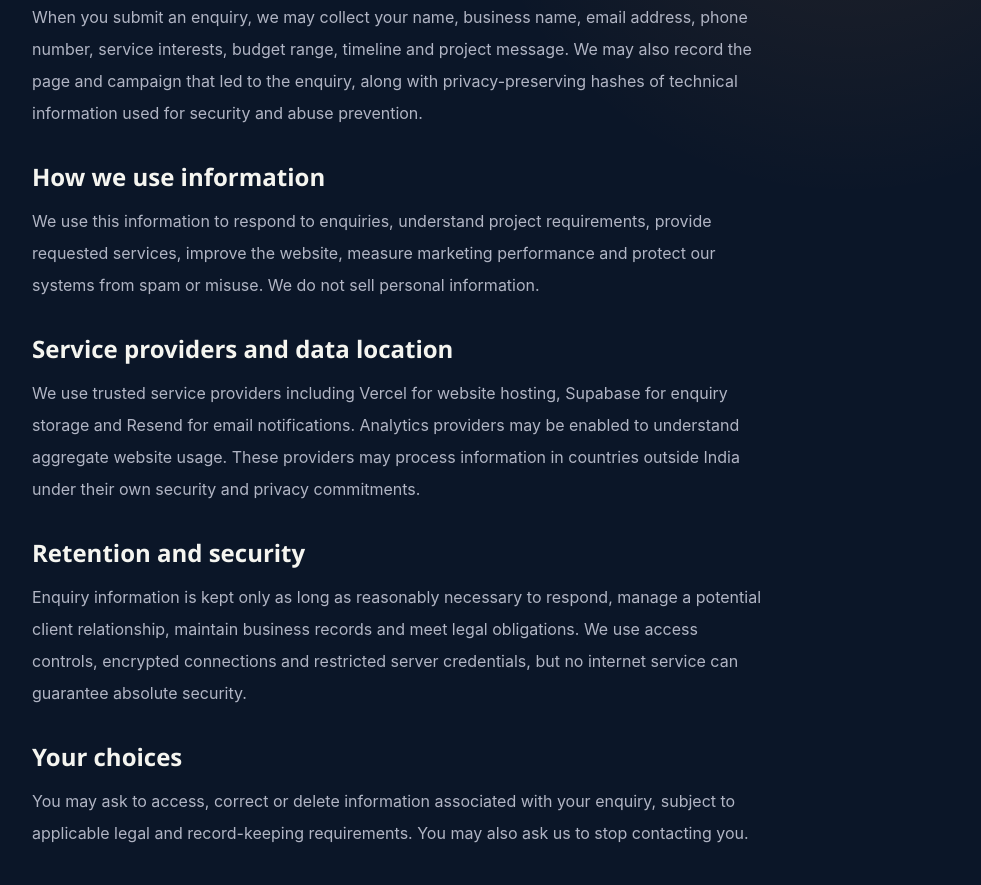
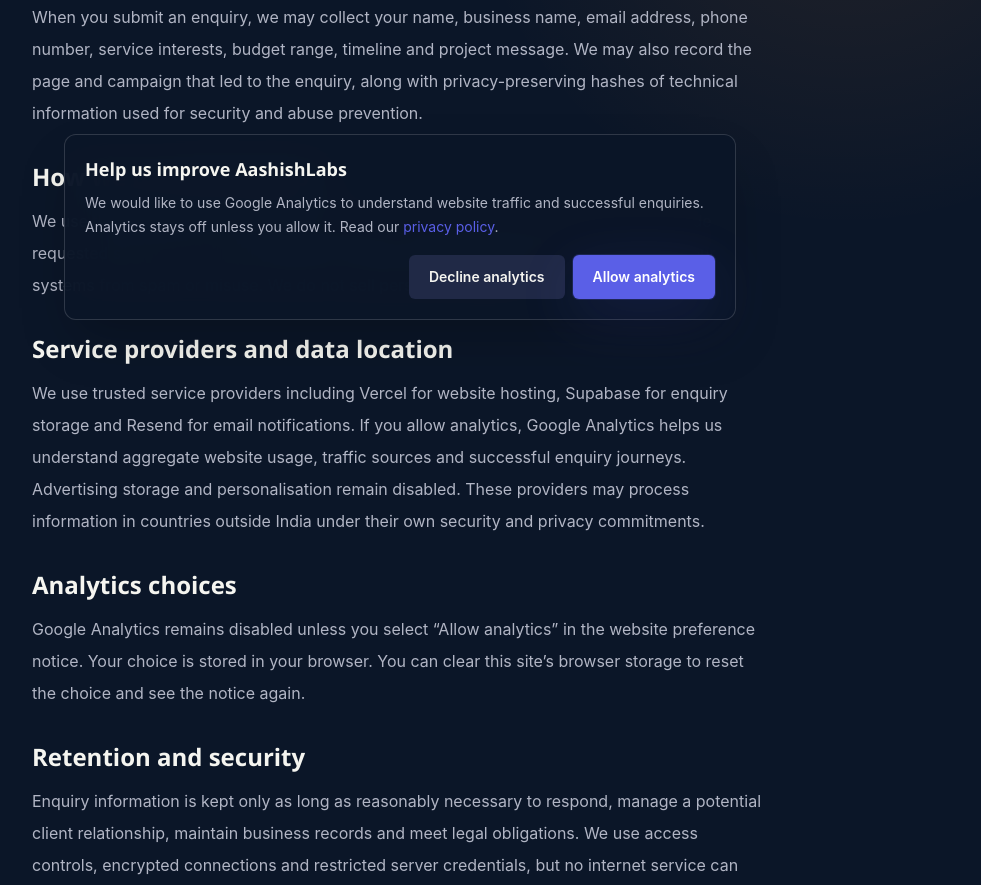
Before and after one commit to aashishlabs/AashishLabs-Studio, a Next.js app: page /privacy-policy in a window 1280 px wide. Shown: the part 460-1345 px from the top of the page, without its empty margins (240-1221 px from the left). Built offline with nearby package versions, Linux system fonts and the light colour scheme; no server answers.

Commit message:
Add consent-aware Google Analytics

```diff
--- a/app/(marketing)/privacy-policy/page.tsx
+++ b/app/(marketing)/privacy-policy/page.tsx
@@ -39,10 +39,17 @@
           <PolicySection title="Service providers and data location">
             We use trusted service providers including Vercel for website
             hosting, Supabase for enquiry storage and Resend for email
-            notifications. Analytics providers may be enabled to understand
-            aggregate website usage. These providers may process information in
-            countries outside India under their own security and privacy
-            commitments.
+            notifications. If you allow analytics, Google Analytics helps us
+            understand aggregate website usage, traffic sources and successful
+            enquiry journeys. Advertising storage and personalisation remain
+            disabled. These providers may process information in countries
+            outside India under their own security and privacy commitments.
+          </PolicySection>
+          <PolicySection title="Analytics choices">
+            Google Analytics remains disabled unless you select “Allow
+            analytics” in the website preference notice. Your choice is stored
+            in your browser. You can clear this site’s browser storage to reset
+            the choice and see the notice again.
           </PolicySection>
           <PolicySection title="Retention and security">
             Enquiry information is kept only as long as reasonably necessary to
--- a/app/layout.tsx
+++ b/app/layout.tsx
@@ -1,5 +1,6 @@
 import type { Metadata, Viewport } from "next";
 import "@fontsource/poppins/700.css";
+import { AnalyticsConsent } from "@/components/analytics/analytics-consent";
 import { AnalyticsEvents } from "@/components/analytics/analytics-events";
 import { AnalyticsScripts } from "@/components/analytics/analytics-scripts";
 import { siteConfig } from "@/content/site";
@@ -9,15 +10,25 @@
   metadataBase: new URL(siteConfig.url),
   title: {
     default: siteConfig.seo.defaultTitle,
-    template: `%s | ${siteConfig.brand.name}`
+    template: `%s | ${siteConfig.brand.name}`,
   },
   description: siteConfig.seo.defaultDescription,
   icons: {
     icon: [
       { url: "/favicon.ico", sizes: "any" },
-      { url: "/brand/aashishlabs-favicon-32.png", type: "image/png", sizes: "32x32" }
+      {
+        url: "/brand/aashishlabs-favicon-32.png",
+        type: "image/png",
+        sizes: "32x32",
+      },
     ],
-    apple: [{ url: "/brand/aashishlabs-app-icon-512.png", type: "image/png", sizes: "512x512" }]
+    apple: [
+      {
+        url: "/brand/aashishlabs-app-icon-512.png",
+        type: "image/png",
+        sizes: "512x512",
+      },
+    ],
   },
   openGraph: {
     title: siteConfig.seo.defaultTitle,
@@ -29,32 +40,37 @@
         url: "/brand/aashishlabs-social-1024.png",
         width: 1024,
         height: 1024,
-        alt: "aashishlabs brand mark"
-      }
+        alt: "aashishlabs brand mark",
+      },
     ],
-    type: "website"
+    type: "website",
   },
   twitter: {
     card: "summary_large_image",
     title: siteConfig.seo.defaultTitle,
     description: siteConfig.seo.defaultDescription,
-    images: ["/brand/aashishlabs-social-1024.png"]
-  }
+    images: ["/brand/aashishlabs-social-1024.png"],
+  },
 };
 
 export const viewport: Viewport = {
   width: "device-width",
   initialScale: 1,
-  themeColor: "#0B1628"
+  themeColor: "#0B1628",
 };
 
-export default function RootLayout({ children }: Readonly<{ children: React.ReactNode }>) {
+export default function RootLayout({
+  children,
+}: Readonly<{ children: React.ReactNode }>) {
   return (
     <html lang="en">
       <body>
         <AnalyticsScripts />
         <AnalyticsEvents />
         {children}
+        {process.env.NEXT_PUBLIC_GA_MEASUREMENT_ID ? (
+          <AnalyticsConsent />
+        ) : null}
       </body>
     </html>
   );
--- /dev/null
+++ b/components/analytics/analytics-consent.tsx
@@ -0,0 +1,77 @@
+"use client";
+
+import Link from "next/link";
+import { useEffect, useState } from "react";
+import { Button } from "@/components/ui/button";
+
+const consentStorageKey = "aashishlabs_analytics_consent";
+
+type ConsentChoice = "granted" | "denied";
+
+export function AnalyticsConsent() {
+  const [isOpen, setIsOpen] = useState(false);
+
+  useEffect(() => {
+    const timer = window.setTimeout(() => {
+      try {
+        setIsOpen(!localStorage.getItem(consentStorageKey));
+      } catch {
+        setIsOpen(true);
+      }
+    }, 0);
+
+    return () => window.clearTimeout(timer);
+  }, []);
+
+  function chooseAnalyticsConsent(choice: ConsentChoice) {
+    try {
+      localStorage.setItem(consentStorageKey, choice);
+    } catch {
+      // Consent mode is still updated for the current page when storage is unavailable.
+    }
+
+    window.gtag?.("consent", "update", {
+      analytics_storage: choice,
+      ad_storage: "denied",
+      ad_user_data: "denied",
+      ad_personalization: "denied",
+    });
+    setIsOpen(false);
+  }
+
+  if (!isOpen) return null;
+
+  return (
+    <aside
+      aria-label="Analytics preferences"
+      className="fixed inset-x-4 bottom-24 z-[60] mx-auto max-w-2xl rounded-xl border border-white/15 bg-[#0B1628]/95 p-5 shadow-2xl backdrop-blur-xl sm:bottom-5"
+    >
+      <p className="font-display text-lg font-semibold text-foreground">
+        Help us improve AashishLabs
+      </p>
+      <p className="mt-2 text-sm leading-6 text-muted-foreground">
+        We would like to use Google Analytics to understand website traffic and
+        successful enquiries. Analytics stays off unless you allow it. Read our{" "}
+        <Link
+          href="/privacy-policy"
+          className="text-primary underline-offset-4 hover:underline"
+        >
+          privacy policy
+        </Link>
+        .
+      </p>
+      <div className="mt-4 flex flex-col gap-2 sm:flex-row sm:justify-end">
+        <Button
+          type="button"
+          variant="secondary"
+          onClick={() => chooseAnalyticsConsent("denied")}
+        >
+          Decline analytics
+        </Button>
+        <Button type="button" onClick={() => chooseAnalyticsConsent("granted")}>
+          Allow analytics
+        </Button>
+      </div>
+    </aside>
+  );
+}
--- a/components/analytics/analytics-scripts.tsx
+++ b/components/analytics/analytics-scripts.tsx
@@ -8,8 +8,31 @@
     <>
       {gaId ? (
         <>
-          <Script src={`https://www.googletagmanager.com/gtag/js?id=${gaId}`} strategy="afterInteractive" />
-          <Script id="ga4-placeholder" strategy="afterInteractive">
+          <script
+            id="google-consent-default"
+            dangerouslySetInnerHTML={{
+              __html: `
+              window.dataLayer = window.dataLayer || [];
+              function gtag(){dataLayer.push(arguments);}
+              var analyticsConsent = 'denied';
+              try {
+                analyticsConsent = localStorage.getItem('aashishlabs_analytics_consent') === 'granted' ? 'granted' : 'denied';
+              } catch (error) {}
+              gtag('consent', 'default', {
+                analytics_storage: analyticsConsent,
+                ad_storage: 'denied',
+                ad_user_data: 'denied',
+                ad_personalization: 'denied',
+                wait_for_update: 500
+              });
+            `,
+            }}
+          />
+          <Script
+            src={`https://www.googletagmanager.com/gtag/js?id=${gaId}`}
+            strategy="afterInteractive"
+          />
+          <Script id="ga4-config" strategy="afterInteractive">
             {`
               window.dataLayer = window.dataLayer || [];
               function gtag(){dataLayer.push(arguments);}
--- a/lib/analytics/events.ts
+++ b/lib/analytics/events.ts
@@ -11,16 +11,33 @@
   | "service_view"
   | "scroll_depth";
 
-export type AnalyticsPayload = Record<string, string | number | boolean | undefined | string[]>;
+export type AnalyticsPayload = Record<
+  string,
+  string | number | boolean | undefined | string[]
+>;
 
 declare global {
   interface Window {
-    gtag?: (command: "event", eventName: string, payload?: AnalyticsPayload) => void;
-    clarity?: (command: string, eventName: string, payload?: AnalyticsPayload) => void;
+    gtag?: {
+      (command: "event", eventName: string, payload?: AnalyticsPayload): void;
+      (
+        command: "consent",
+        action: "default" | "update",
+        payload: Record<string, "granted" | "denied" | number>,
+      ): void;
+    };
+    clarity?: (
+      command: string,
+      eventName: string,
+      payload?: AnalyticsPayload,
+    ) => void;
   }
 }
 
-export function trackEvent(name: AnalyticsEventName, payload: AnalyticsPayload = {}) {
+export function trackEvent(
+  name: AnalyticsEventName,
+  payload: AnalyticsPayload = {},
+) {
   if (typeof window === "undefined") return;
   window.gtag?.("event", name, payload);
   window.clarity?.("event", name, payload);
```
